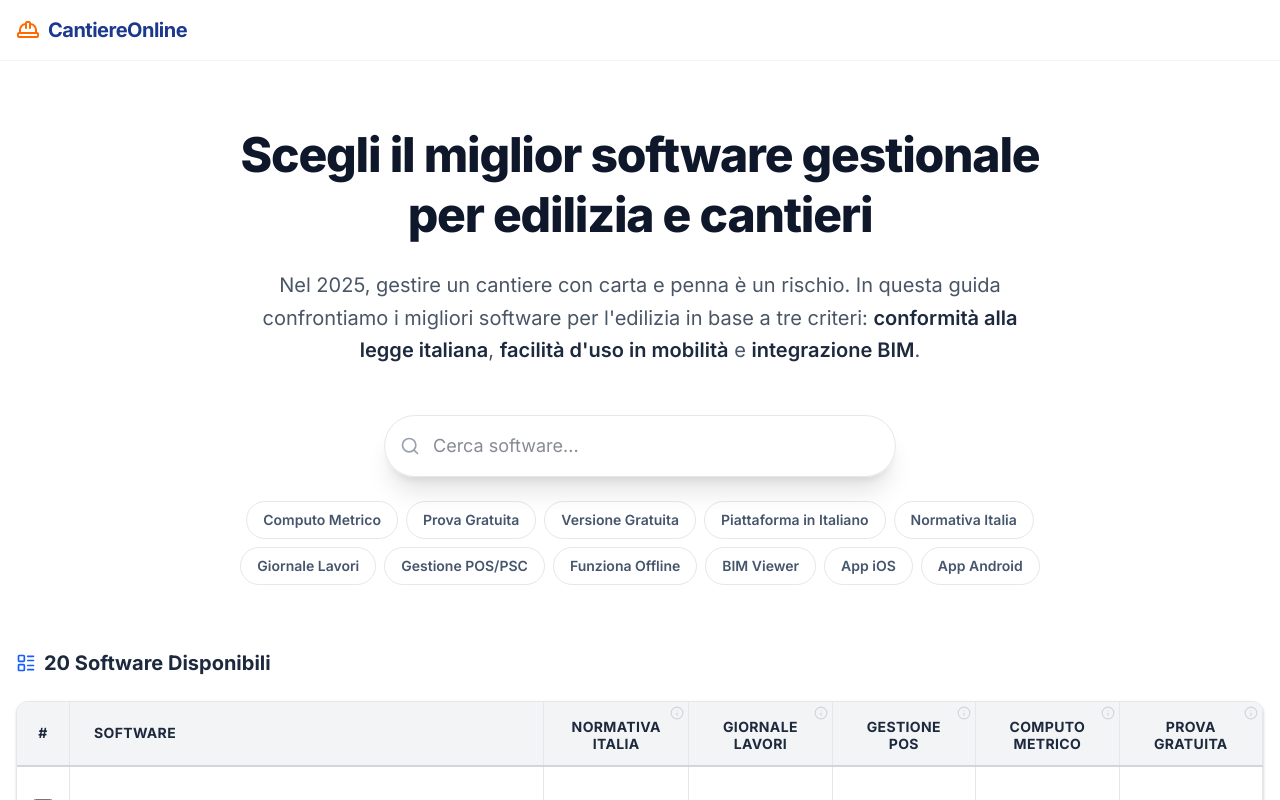
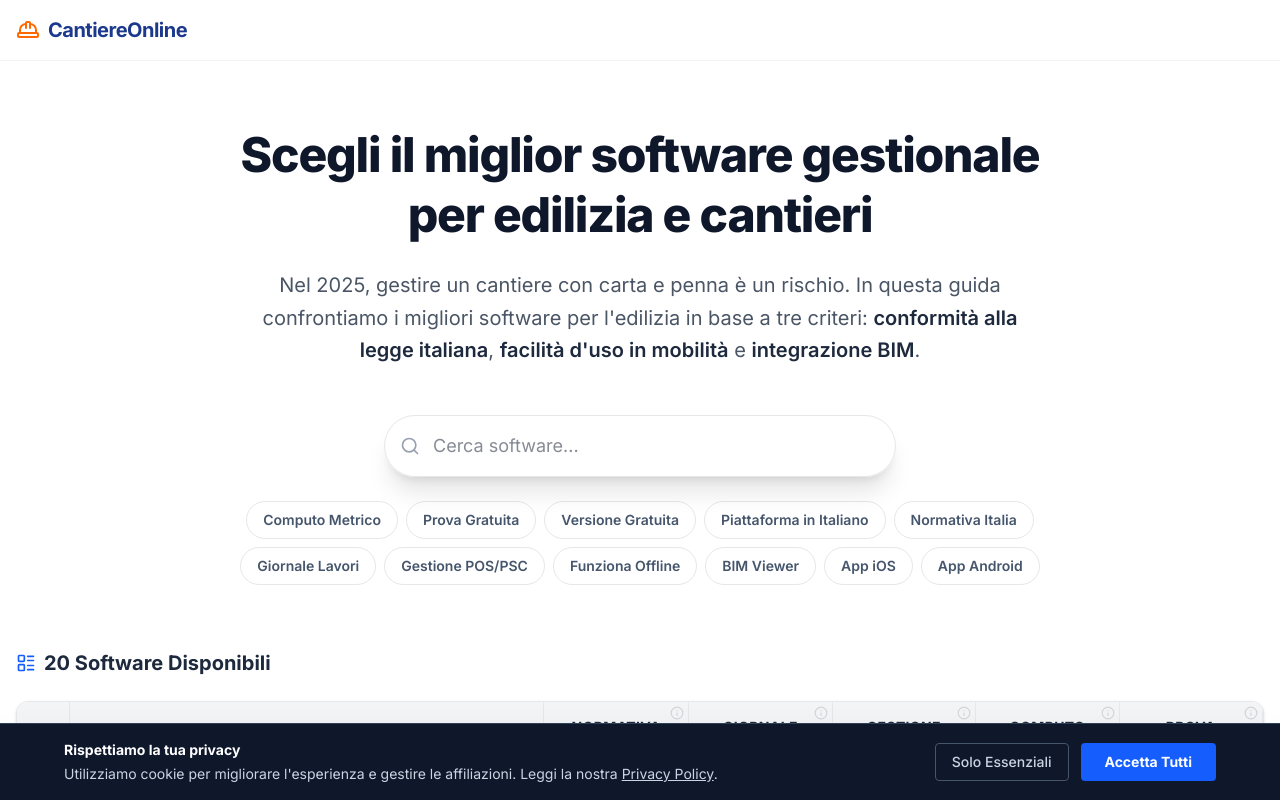
Before and after one commit to Mikymayk/cantiereonline, a Next.js app: page / in a window 1280 px wide. Shown: the top 800 px of the page. Built offline with nearby package versions, Linux system fonts and the light colour scheme.

Commit message:
feat: restore cookie banner and integrate Google Clarity

```diff
--- a/app/layout.tsx
+++ b/app/layout.tsx
@@ -1,6 +1,8 @@
 import type { Metadata } from "next";
 import { Inter } from "next/font/google";
 import "./globals.css";
+import CookieBanner from "@/components/CookieBanner";
+
 const inter = Inter({ subsets: ["latin"] });
 
 export const metadata: Metadata = {
@@ -64,9 +66,22 @@ export default function RootLayout({
             `,
           }}
         />
+        {/* Google Clarity */}
+        <script
+          dangerouslySetInnerHTML={{
+            __html: `
+              (function(c,l,a,r,i,t,y){
+                  c[a]=c[a]||function(){(c[a].q=c[a].q||[]).push(arguments)};
+                  t=l.createElement(r);t.async=1;t.src="https://www.clarity.ms/tag/"+i;
+                  y=l.getElementsByTagName(r)[0];y.parentNode.insertBefore(t,y);
+              })(window, document, "clarity", "script", "x8wxbew05n");
+            `,
+          }}
+        />
       </head>
       <body className={inter.className}>
         {children}
+        <CookieBanner />
         {/* Google Tag Manager (noscript) */}
         <noscript>
           <iframe
--- /dev/null
+++ b/components/CookieBanner.tsx
@@ -0,0 +1,70 @@
+'use client';
+
+import { useState, useEffect } from 'react';
+import Link from 'next/link';
+
+export default function CookieBanner() {
+  const [showBanner, setShowBanner] = useState(false);
+
+  useEffect(() => {
+    // Controlla se l'utente ha già scelto
+    const consent = localStorage.getItem('cookie_consent');
+    if (!consent) {
+      setShowBanner(true);
+    } else if (consent === 'accepted') {
+      updateConsent(true);
+    }
+  }, []);
+
+  const updateConsent = (granted: boolean) => {
+    if (typeof window !== 'undefined') {
+      window.dataLayer = window.dataLayer || [];
+      function gtag(){ window.dataLayer.push(arguments); }
+      // @ts-ignore
+      gtag('consent', 'update', {
+        'analytics_storage': granted ? 'granted' : 'denied',
+        'ad_storage': granted ? 'granted' : 'denied',
+        'ad_user_data': granted ? 'granted' : 'denied',
+        'ad_personalization': granted ? 'granted' : 'denied'
+      });
+
+      if (granted && typeof (window as any).clarity === 'function') {
+        (window as any).clarity('consent');
+      }
+    }
+  };
+
+  const acceptCookies = () => {
+    localStorage.setItem('cookie_consent', 'accepted');
+    updateConsent(true);
+    setShowBanner(false);
+  };
+
+  const declineCookies = () => {
+    localStorage.setItem('cookie_consent', 'declined');
+    updateConsent(false);
+    setShowBanner(false);
+  };
+
+  if (!showBanner) return null;
+
+  return (
+    <div className="fixed bottom-0 left-0 right-0 bg-slate-900 text-white p-4 z-50 shadow-2xl border-t border-slate-700">
+      <div className="max-w-6xl mx-auto flex flex-col md:flex-row items-center justify-between gap-4">
+        <div className="text-sm text-slate-300">
+          <p className="font-bold text-white mb-1">Rispettiamo la tua privacy</p>
+          Utilizziamo cookie per migliorare l'esperienza e gestire le affiliazioni.
+          Leggi la nostra <Link href="/privacy" className="underline hover:text-blue-400">Privacy Policy</Link>.
+        </div>
+        <div className="flex gap-3">
+          <button onClick={declineCookies} className="px-4 py-2 text-sm font-medium text-slate-300 hover:text-white border border-slate-600 rounded">
+            Solo Essenziali
+          </button>
+          <button onClick={acceptCookies} className="px-6 py-2 text-sm font-bold bg-blue-600 text-white rounded hover:bg-blue-700 transition-colors">
+            Accetta Tutti
+          </button>
+        </div>
+      </div>
+    </div>
+  );
+}
```
